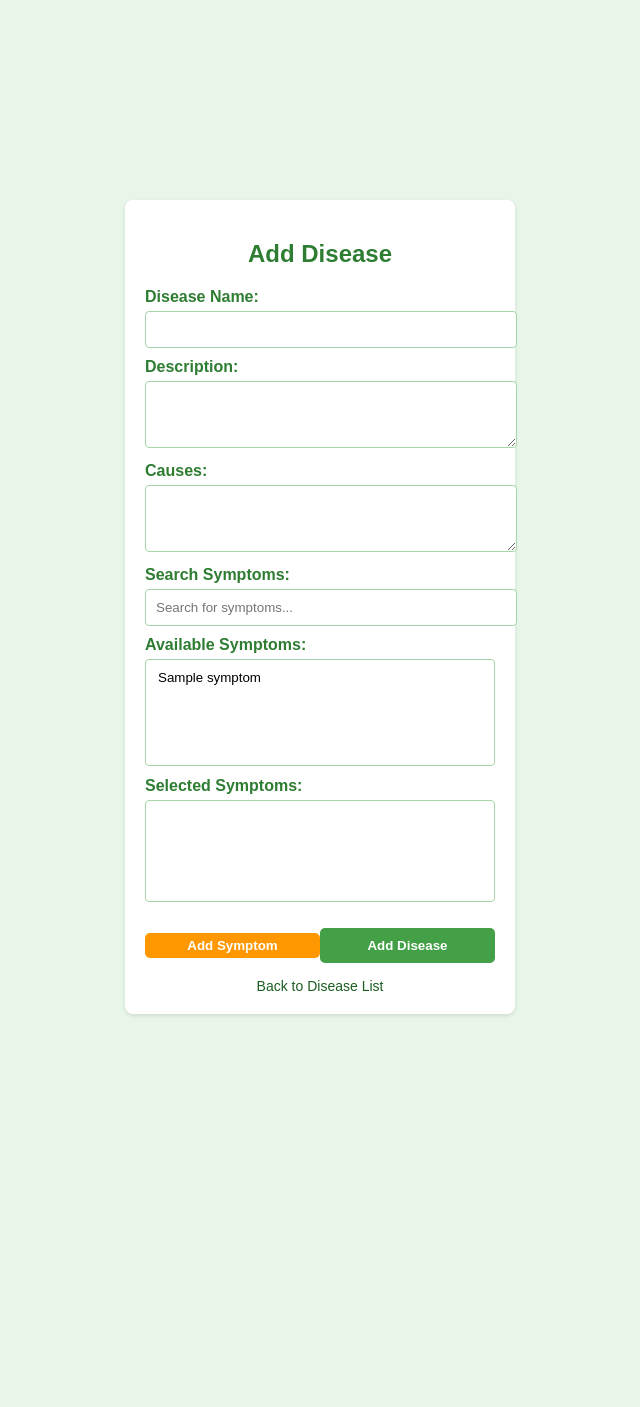
After one commit to derrokip4130/Final-year-project, a Flask app: page /add_disease in a window 1280 px wide. The commit adds this page. Shown: the part 193-1600 px from the top of the page, without its empty margins (320-960 px from the left). Run offline with Flask 3, Linux system fonts and the light colour scheme; a user stored in the database is signed in; tables that the repository leaves empty hold one stand-in row (values such as "Sample post"); lists and menus that the app fills with data are empty.

Commit message:
allow admins to add diseases and symptoms

```diff
--- a/app/routes/main_routes.py
+++ b/app/routes/main_routes.py
@@ -1,5 +1,6 @@
-from flask import Blueprint, jsonify, request, render_template
-from app.models import User
+from flask import Blueprint, jsonify, request, render_template, redirect, url_for, flash
+from app.models import User, Disease, Symptom
+from app.extensions import db
 from flask_login import login_required, current_user
 
 main_blueprint = Blueprint('main', __name__)
@@ -12,8 +13,64 @@ def home():
 @main_blueprint.route("/admin_dashboard", methods = ['GET'])
 @login_required
 def admin_dashboard():
-
+    disease_count = Disease.query.count()
     user_count = User.query.filter_by(user_role="farmer").count()
     if not current_user.is_admin:
         return jsonify({'message': 'Access denied! Admins only.'}), 403
-    return render_template("admin/admin_dashboard.html", user_count=user_count)
+    return render_template("admin/admin_dashboard.html", user_count=user_count, disease_count=disease_count)
+
+@main_blueprint.route("/diseases", methods = ["GET"])
+@login_required
+def diseases_page():
+    diseases = Disease.query.all()
+    return render_template("admin/diseases.html", diseases=diseases)
+
+@main_blueprint.route('/add_disease', methods=['GET', 'POST'])
+@login_required
+def add_disease():
+    if request.method == 'POST':
+        disease_name = request.form.get('disease_name')
+        disease_description = request.form.get('disease_description')
+        causes = request.form.get('causes')
+        symptom_ids = request.form.getlist('symptoms')
+
+        new_disease = Disease(
+            disease_id=Disease.generate_disease_id(),  # Auto-generate ID
+            disease_name=disease_name,
+            disease_description=disease_description,
+            causes=causes
+        )
+
+        # Add symptoms if selected
+        if symptom_ids:
+            symptoms = Symptom.query.filter(Symptom.symptom_id.in_(symptom_ids)).all()
+            new_disease.symptoms.extend(symptoms)
+
+        db.session.add(new_disease)
+        db.session.commit()
+
+        flash('Disease added successfully!', 'success')
+        return redirect(url_for('main.diseases_page'))
+
+    symptoms = Symptom.query.all()
+    return render_template('admin/add_disease.html', symptoms=symptoms)
+
+@main_blueprint.route('/add_symptom_ajax', methods=['POST'])
+@login_required
+def add_symptom_ajax():
+    data = request.get_json()
+    symptom_name = data.get("symptom_name")
+    symptom_description = data.get("symptom_description") or None  # Allow empty description
+
+    if not symptom_name:
+        return jsonify({"success": False, "message": "Symptom name is required"}), 400
+
+    new_symptom = Symptom(
+        symptom_id=Symptom.generate_symptom_id(),
+        symptom_name=symptom_name,
+        symptom_description=symptom_description
+    )
+    db.session.add(new_symptom)
+    db.session.commit()
+
+    return jsonify({"success": True, "symptom_id": new_symptom.symptom_id})
--- /dev/null
+++ b/app/templates/admin/add_disease.html
@@ -0,0 +1,236 @@
+<!DOCTYPE html>
+<html lang="en">
+<head>
+    <meta charset="UTF-8">
+    <meta name="viewport" content="width=device-width, initial-scale=1.0">
+    <title>Add Disease - Poultry Care System</title>
+    <style>
+        body {
+            font-family: Arial, sans-serif;
+            margin: 0;
+            padding: 0;
+            display: flex;
+            flex-direction: column;
+            justify-content: center;
+            align-items: center;
+            height: 200vh;
+            background-color: #e8f5e9;
+        }
+        .form-container {
+            background: #ffffff;
+            padding: 20px;
+            border-radius: 8px;
+            box-shadow: 0 2px 4px rgba(0, 0, 0, 0.1);
+            width: 350px;
+        }
+        h2 {
+            color: #2e7d32;
+            text-align: center;
+        }
+        label {
+            font-weight: bold;
+            color: #2e7d32;
+            display: block;
+            margin-top: 10px;
+        }
+        input, textarea, select {
+            width: 100%;
+            padding: 10px;
+            margin-top: 5px;
+            border: 1px solid #a5d6a7;
+            border-radius: 4px;
+        }
+        input:focus, textarea:focus {
+            border-color: #66bb6a;
+            outline: none;
+        }
+        button {
+            width: 100%;
+            background-color: #43a047;
+            color: white;
+            padding: 10px;
+            border: none;
+            border-radius: 5px;
+            margin-top: 15px;
+            cursor: pointer;
+            font-weight: bold;
+        }
+        button:hover {
+            background-color: #388e3c;
+        }
+        .back-link {
+            display: block;
+            text-align: center;
+            margin-top: 15px;
+            color: #1b5e20;
+            text-decoration: none;
+            font-size: 14px;
+        }
+        .back-link:hover {
+            text-decoration: underline;
+        }
+    </style>
+</head>
+<body>
+
+    <div class="form-container">
+        <h2>Add Disease</h2>
+        <form action="{{ url_for('main.add_disease') }}" method="POST">
+            <label for="disease_name">Disease Name:</label>
+            <input type="text" id="disease_name" name="disease_name" required>
+
+            <label for="disease_description">Description:</label>
+            <textarea id="disease_description" name="disease_description" rows="3" required></textarea>
+
+            <label for="causes">Causes:</label>
+            <textarea id="causes" name="causes" rows="3"></textarea>
+
+            <label for="search_symptoms">Search Symptoms:</label>
+            <input type="text" id="search_symptoms" placeholder="Search for symptoms..." onkeyup="filterSymptoms()">
+
+            <label for="available_symptoms">Available Symptoms:</label>
+            <select id="available_symptoms" size="5">
+                {% for symptom in symptoms %}
+                    <option value="{{ symptom.symptom_id }}">{{ symptom.symptom_name }}</option>
+                {% endfor %}
+            </select>
+
+            <label for="selected_symptoms">Selected Symptoms:</label>
+            <select id="selected_symptoms" size="5" multiple></select>
+
+            <div style="display: flex; justify-content: space-between; align-items: center; margin-top: 10px;">
+                <button type="button" onclick="openSymptomModal()" style="background-color: #ff9800; border: none; padding: 5px 10px; border-radius: 5px; cursor: pointer; color: white;">Add Symptom</button>
+                <button type="submit" style="background-color: #43a047;">Add Disease</button>
+            </div>
+        </form>
+
+        <a href="{{ url_for('main.diseases_page') }}" class="back-link">Back to Disease List</a>
+    </div>
+    <div id="symptomModal" class="modal" style="display: none; position: fixed; top: 0; left: 0; width: 100%; height: 100%; background: rgba(0, 0, 0, 0.5); justify-content: center; align-items: center;">
+        <div class="modal-content" style="background: white; padding: 20px; border-radius: 8px; width: 300px; text-align: center;">
+            <h3 style="color: #2e7d32;">Add Symptom</h3>
+            <form id="symptomForm">
+                <input type="text" id="new_symptom_name" name="new_symptom_name" placeholder="Symptom Name" required style="width: 100%; padding: 8px; margin-bottom: 10px;">
+                <textarea id="new_symptom_description" name="new_symptom_description" placeholder="Description" style="width: 100%; padding: 8px;"></textarea>
+                <button type="button" onclick="saveSymptom()" style="background-color: #43a047; color: white; padding: 8px; width: 100%; border: none; cursor: pointer; margin-top: 10px;">Save Symptom</button>
+            </form>
+            <button onclick="closeSymptomModal()" style="background-color: red; color: white; padding: 5px; width: 100%; border: none; cursor: pointer; margin-top: 10px;">Cancel</button>
+        </div>
+    </div>
+
+
+    <script>
+
+        function filterSymptoms() {
+            let searchInput = document.getElementById("search_symptoms").value.toLowerCase();
+            let symptoms = document.getElementById("available_symptoms"); // Corrected ID
+            let options = symptoms.getElementsByTagName("option");
+
+            for (let i = 0; i < options.length; i++) {
+                let text = options[i].textContent.toLowerCase();
+                if (text.includes(searchInput)) {
+                    options[i].style.display = "";
+                } else {
+                    options[i].style.display = "none";
+                }
+            }
+        }
+
+        function openSymptomModal() {
+            document.getElementById("symptomModal").style.display = "flex";
+        }
+
+        function closeSymptomModal() {
+            document.getElementById("symptomModal").style.display = "none";
+        }
+
+        function saveSymptom() {
+            const name = document.getElementById("new_symptom_name").value;
+            const description = document.getElementById("new_symptom_description").value;
+
+            if (name.trim() === "") {
+                alert("Please enter a symptom name");
+                return;
+            }
+
+            fetch("{{ url_for('main.add_symptom_ajax') }}", {
+                method: "POST",
+                headers: {
+                    "Content-Type": "application/json"
+                },
+                body: JSON.stringify({ symptom_name: name, symptom_description: description })
+            })
+            .then(response => response.json())
+            .then(data => {
+                if (data.success) {
+                    // Add new symptom to the dropdown
+                    const select = document.getElementById("available_symptoms"); // Fixed ID
+                    const option = document.createElement("option");
+                    option.value = data.symptom_id;
+                    option.textContent = name;
+                    option.ondblclick = selectSymptom; // Add event listener for double click
+                    select.appendChild(option);
+                    select.value = data.symptom_id;
+
+                    // Close modal
+                    closeSymptomModal();
+                    alert("Symptom added successfully!");
+                } else {
+                    alert("Failed to add symptom.");
+                }
+            })
+            .catch(error => console.error("Error:", error));
+        }
+
+        function selectSymptom(event) {
+            let selectedSymptoms = document.getElementById("selected_symptoms");
+            let availableSymptoms = document.getElementById("available_symptoms");
+            let option = event.target;
+
+            // Move selected symptom to "Selected Symptoms"
+            let selectedOption = document.createElement("option");
+            selectedOption.value = option.value;
+            selectedOption.textContent = option.textContent;
+            selectedOption.ondblclick = removeSymptom;
+
+            selectedSymptoms.appendChild(selectedOption);
+            availableSymptoms.removeChild(option);
+
+            updateHiddenInput();
+        }
+
+        function removeSymptom(event) {
+            let selectedSymptoms = document.getElementById("selected_symptoms");
+            let availableSymptoms = document.getElementById("available_symptoms");
+            let option = event.target;
+
+            // Move symptom back to "Available Symptoms"
+            let availableOption = document.createElement("option");
+            availableOption.value = option.value;
+            availableOption.textContent = option.textContent;
+            availableOption.ondblclick = selectSymptom;
+
+            availableSymptoms.appendChild(availableOption);
+            selectedSymptoms.removeChild(option);
+
+            updateHiddenInput();
+        }
+
+        function updateHiddenInput() {
+            let selectedSymptoms = document.getElementById("selected_symptoms");
+            let hiddenInput = document.getElementById("selected_symptoms_input");
+
+            let symptomIds = [];
+            for (let option of selectedSymptoms.options) {
+                symptomIds.push(option.value);
+            }
+
+            hiddenInput.value = symptomIds.join(",");
+        }
+
+        document.getElementById("available_symptoms").ondblclick = selectSymptom;
+        document.getElementById("selected_symptoms").ondblclick = removeSymptom;
+    </script>
+
+</body>
+</html>
```
Also changed, not shown: app/models.py (+32 -3 lines), app/templates/admin/admin_dashboard.html (+5 -11 lines), app/templates/admin/admin_navbar.html (added, +37 -0 lines), app/templates/admin/diseases.html (added, +121 -0 lines).
